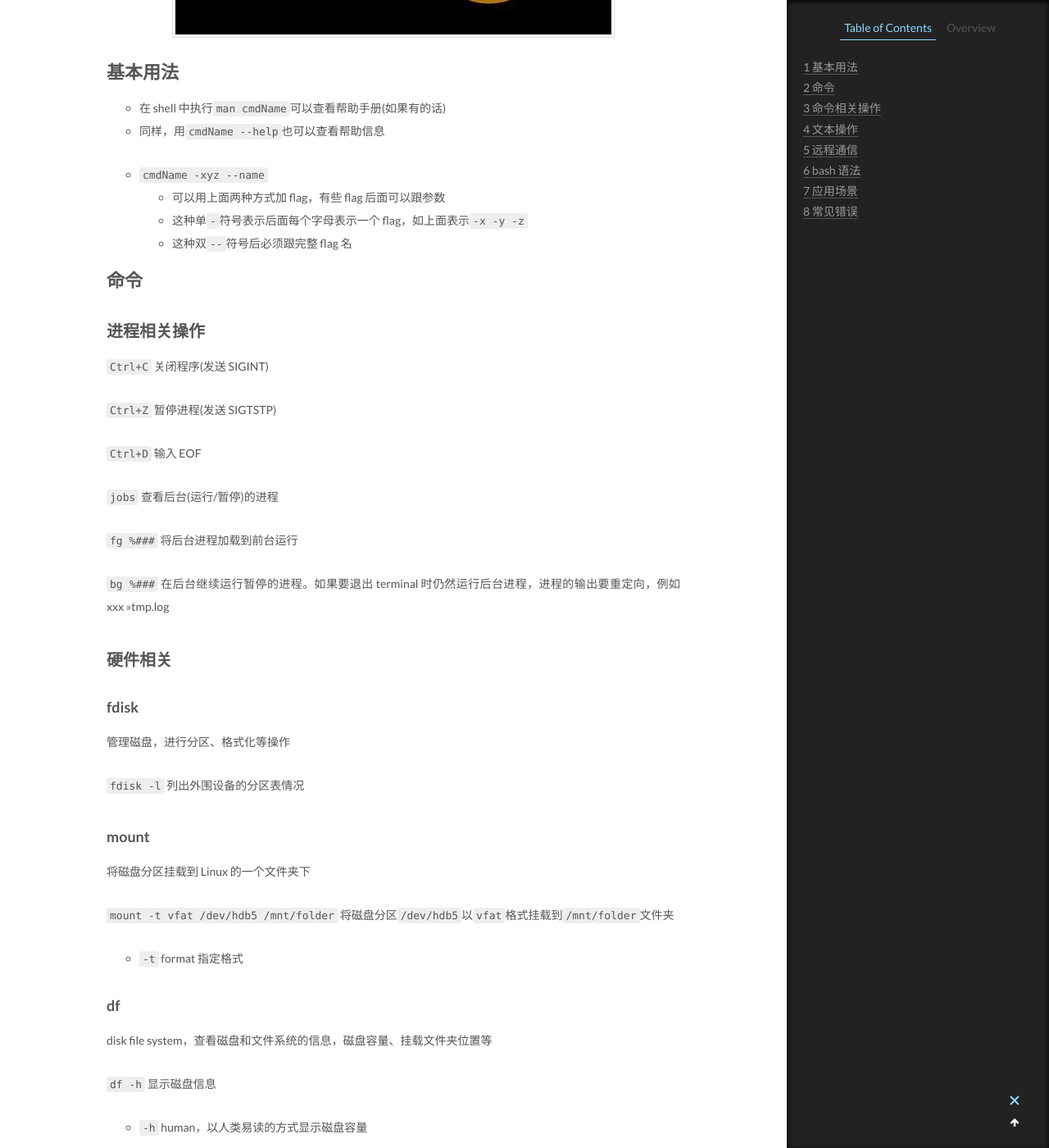
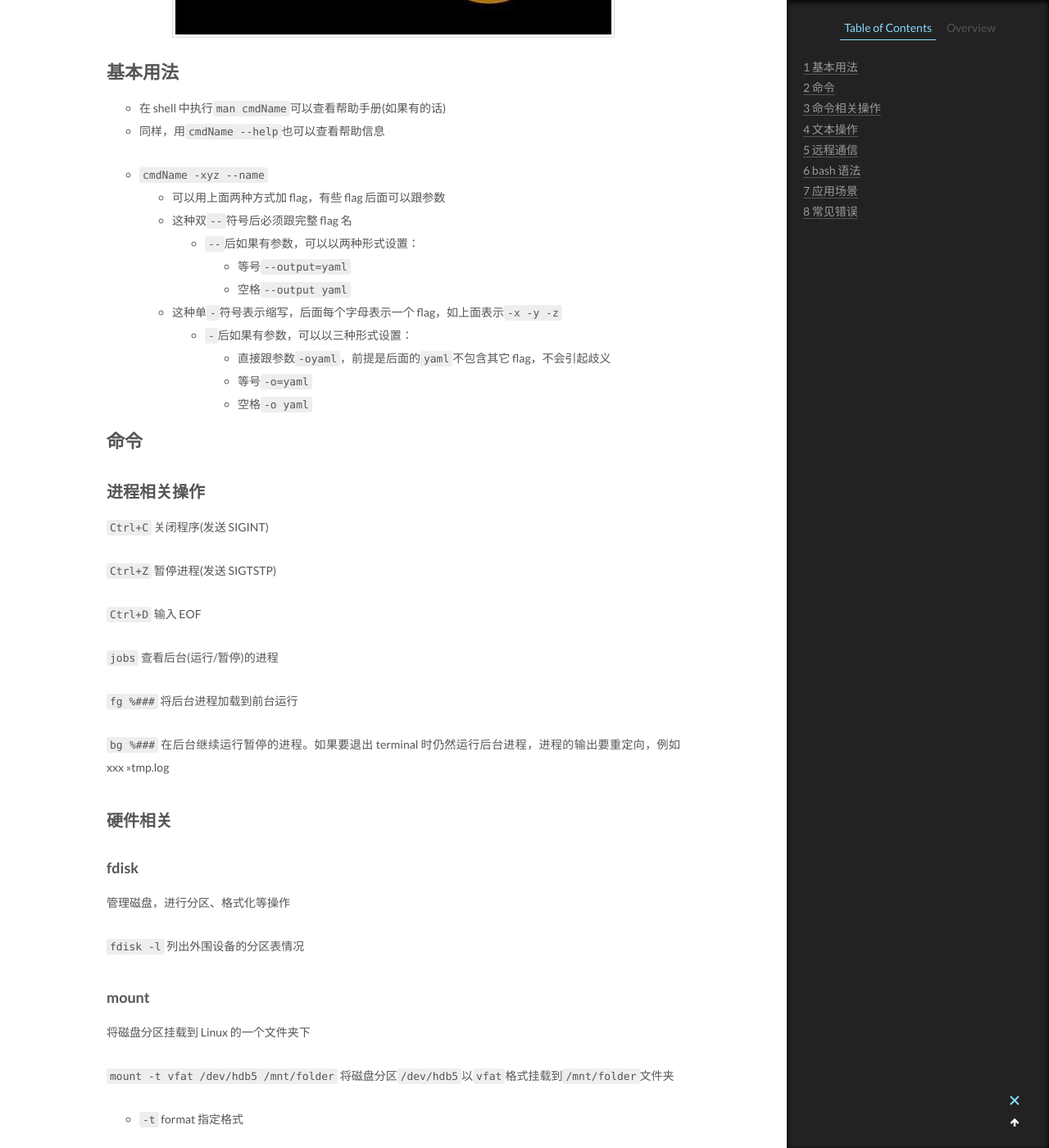
Before and after one commit to CodeHunter2006/CodeHunter2006.github.io, a Jekyll site: the page built from _posts/2018-09-02-Linux_Shell_Command.md, in a window 1280 px wide and 1400 px high, scrolled down 729 px. Shown: the whole window at 82% size. Built offline with Jekyll 4.4.1, drawn with Linux system fonts in a browser that asks for light colours.

```diff
--- a/_posts/2018-09-02-Linux_Shell_Command.md
+++ b/_posts/2018-09-02-Linux_Shell_Command.md
@@ -14,8 +14,15 @@
 
 - `cmdName -xyz --name`
   - 可以用上面两种方式加 flag，有些 flag 后面可以跟参数
-  - 这种单`-`符号表示后面每个字母表示一个 flag，如上面表示`-x -y -z`
   - 这种双`--`符号后必须跟完整 flag 名
+    - `--`后如果有参数，可以以两种形式设置：
+      - 等号`--output=yaml`
+      - 空格`--output yaml`
+  - 这种单`-`符号表示缩写，后面每个字母表示一个 flag，如上面表示`-x -y -z`
+    - `-`后如果有参数，可以以三种形式设置：
+      - 直接跟参数`-oyaml`，前提是后面的`yaml`不包含其它 flag，不会引起歧义
+      - 等号`-o=yaml`
+      - 空格`-o yaml`
 
 # 命令
 
```
Also changed, not shown: _posts/2021-10-10-Kubernetes_Command.md (+3 -0 lines), _posts/2023-02-25-FinancialAddressNote.md (+1 -1 lines), _posts/2023-04-24-CKA_Tips.md (added, +32 -0 lines).
